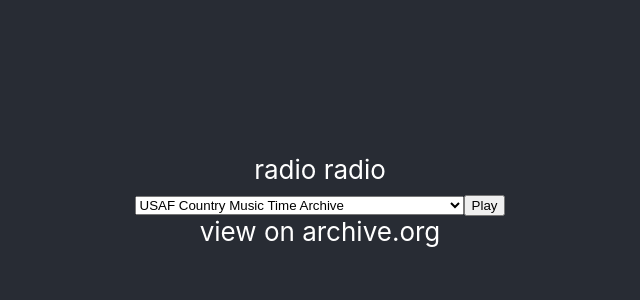
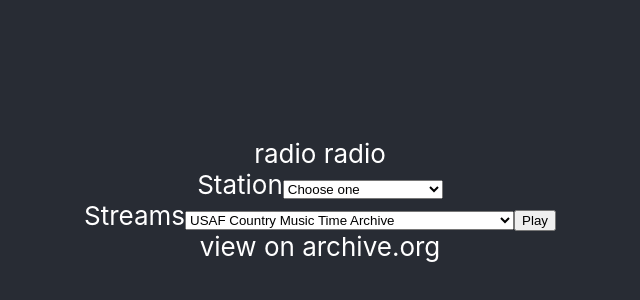
Before and after one commit to chippenzie/wayback-hifi, a React (Create React App) app: page / in a window 1280 px wide. Shown: the part 200-500 px from the top of the page, without its empty margins (320-960 px from the left). Built offline with nearby package versions, Linux system fonts and the light colour scheme.

Commit message:
added stations dropdown

```diff
--- a/src/App.js
+++ b/src/App.js
@@ -2,11 +2,42 @@
 import React from 'react';
 import './App.css';
 
+
+function Filter(props) {
+  let options = Object.keys(props.values).map((v) => {
+    console.log('v', v, props.values[v]);
+    return(<option key={v}>{v} ({props.values[v]} streams)</option>);
+  });
+
+  return (
+    <div>
+      <label htmlFor={props.id}>
+        {props.label}
+      </label>
+      <select id={props.id}>
+        <option value="">Choose one</option>
+        {options}
+
+      </select>
+    </div>
+  );
+}
+
 class RemoteControl extends React.Component {
   render() {
-    let streems = '';
+    let streems = '',
+        stations = {};
 
     if (this.props.streams.length) {
+      for (let i=0; i < this.props.streams.length; i++) {
+        const st = this.props.streams[i];
+        if (stations[st.station]) {
+          stations[st.station]++;
+        } else {
+          stations[st.station] = 1
+        }
+      }
+
       streems = this.props.streams.map((st) => {
         if (st.url) {
           const title = st.title ? st.title : st.station + ' ' + st.location + ' ' + st.airdate;
@@ -17,6 +48,8 @@
 
     return (
       <div>
+        <Filter id="station" label="Station" values={stations} />
+        <label htmlFor="streamDropdown">Streams</label>
         <select id="streamDropdown">
             {streems}
         </select>
```
